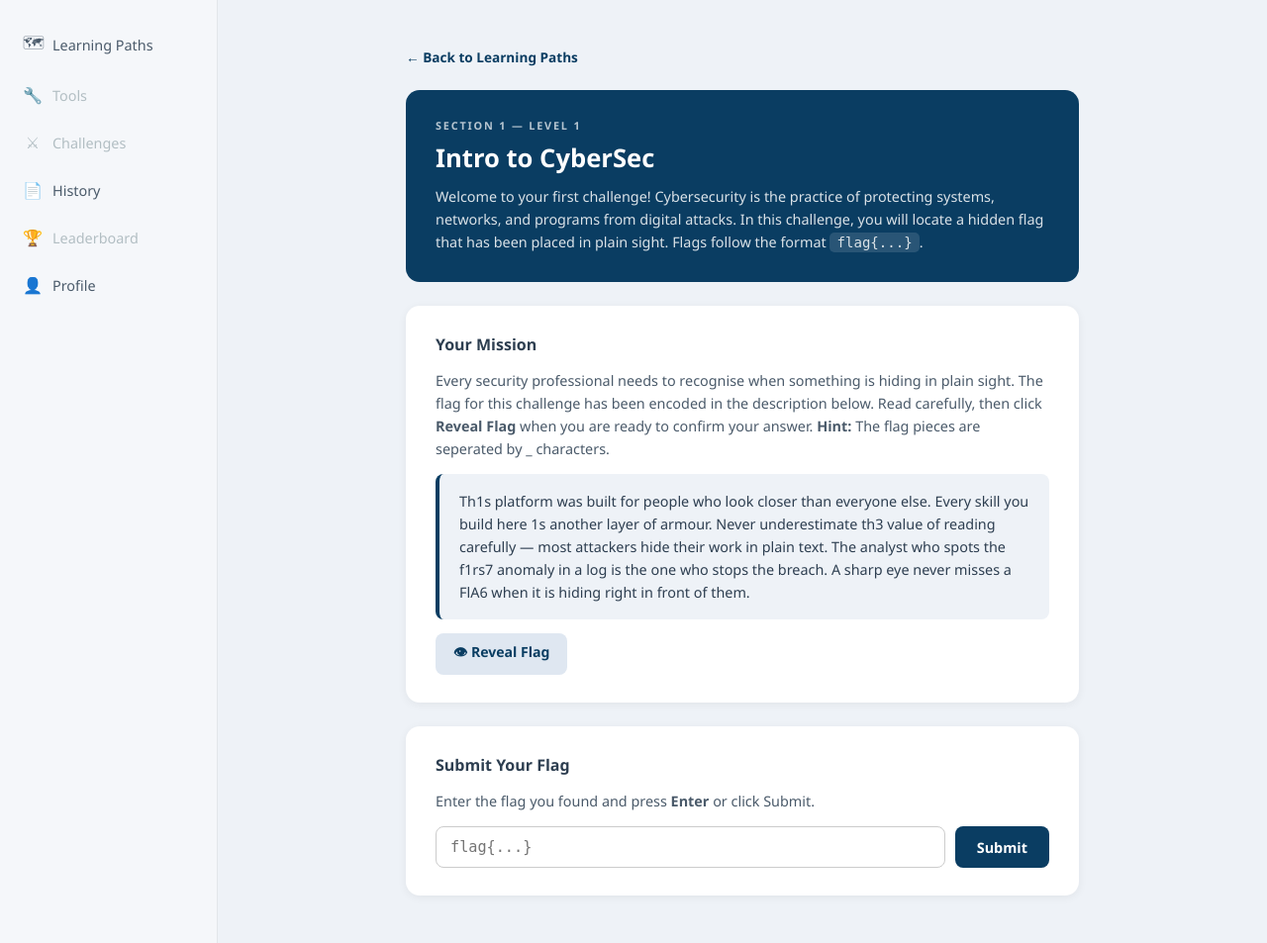
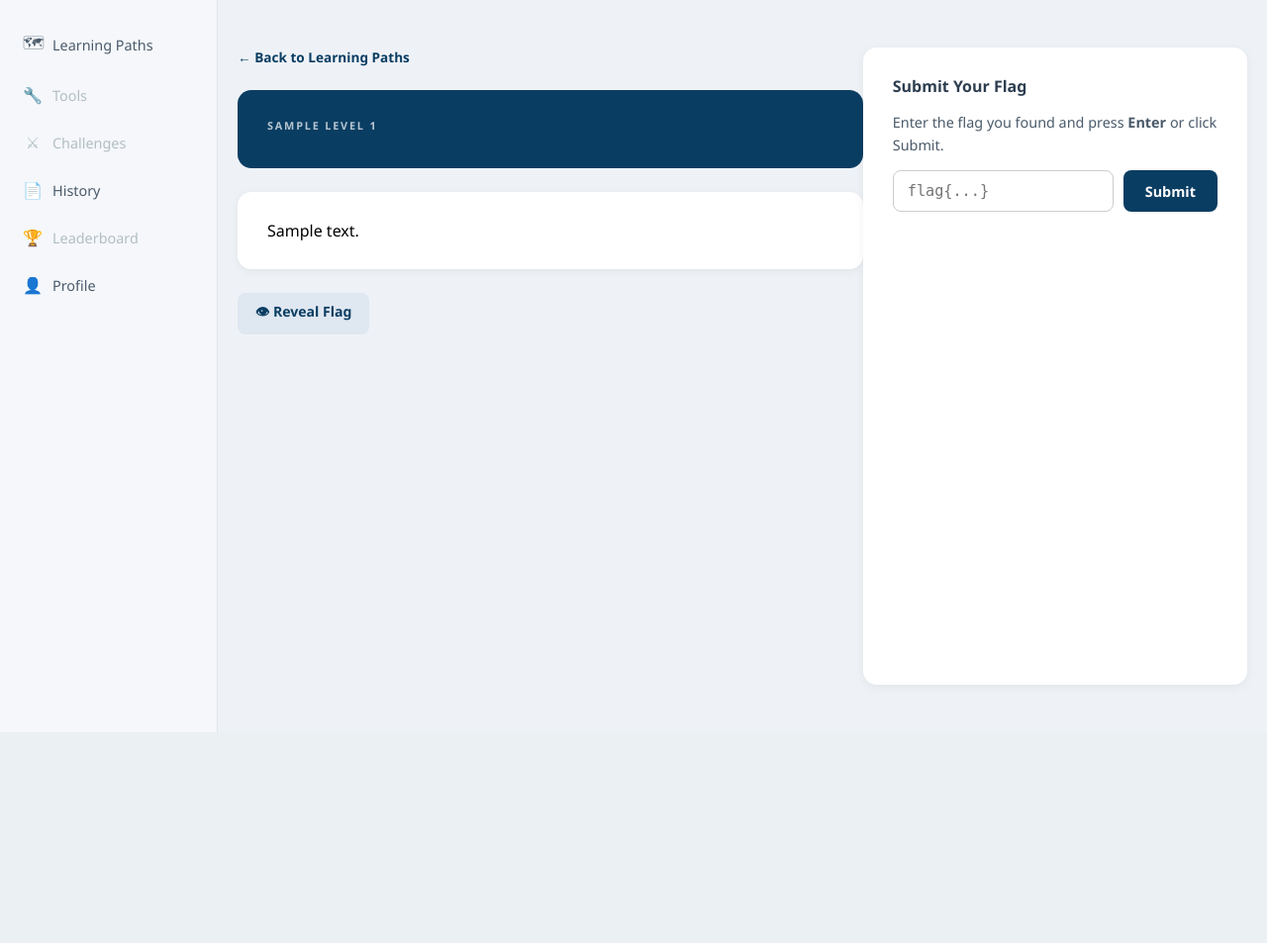
Before and after one commit to mfdco/Cyber-Lab, a Django app: page /challenge/1/ in a window 1280 px wide. Shown: the part 60-1013 px from the top of the page at 99% size. After the commit the page ends 752 px from the top, so only its background shows below. Run offline with Django 5.2, Linux system fonts and the light colour scheme; a user stored in the database is signed in; tables that the repository leaves empty hold one stand-in row (values such as "Sample post").

Commit message:
Made some changes to the html to remove any hard coded problems. Problems can made through the admin page and all problem information can be pasted on a template

```diff
--- a/cyberlab/challenges/templates/challenges/challenge.html
+++ b/cyberlab/challenges/templates/challenges/challenge.html
@@ -54,35 +54,25 @@
 
                 <!-- Challenge Header -->
                 <div class="challenge-header-card">
-                    <span class="challenge-section-label">SECTION 1 &mdash; LEVEL 1</span>
-                    <h1 class="challenge-title">Intro to CyberSec</h1>
-                    <p class="challenge-desc">
-                        Welcome to your first challenge! Cybersecurity is the practice of protecting systems,
-                        networks, and programs from digital attacks. In this challenge, you will locate a hidden
-                        flag that has been placed in plain sight. Flags follow the format
-                        <code class="flag-format">flag{...}</code>.
-                    </p>
+                    <span class="challenge-section-label"> {{ problem.section }} LEVEL {{ problem.problem_number }}</span>
+
+                    <h1 {{ problem.problem_title }}</h1>
+
+                    <p {{ problem.description }}</p>
                 </div>
 
                 <!-- Challenge Body -->
                 <div class="challenge-body-card">
-                    <h2 class="challenge-body-title">Your Mission</h2>
-                    <p class="challenge-body-text">
-                        Every security professional needs to recognise when something is hiding in plain sight.
-                        The flag for this challenge has been encoded in the description below. Read carefully,
-                        then click <strong>Reveal Flag</strong> when you are ready to confirm your answer. <strong>Hint: </strong>The flag pieces are seperated by _ characters.
-                    </p>
 
-                    <div class="challenge-clue-box">
-                        <p>
-                            Th1s platform was built for people who look closer than everyone else.
-                            Every skill you build here 1s another layer of armour.
-                            Never underestimate th3 value of reading carefully &mdash;
-                            most attackers hide their work in plain text.
-                            The analyst who spots the f1rs7 anomaly in a log is the one who stops the breach.
-                            A sharp eye never misses a FlA6 when it is hiding right in front of them.
-                        </p>
+                    <div class="challenge-puzzle_content">
+                        <p> {{ problem.puzzle_content }} </p>
                     </div>
+
+                    {% if problem.hint %}
+                       <p><strong> Hint:</strong> {{ problem.hint }} </p>
+                    {% endif %}
+
+                </div>
 
                     <!-- Reveal Flag Button + Hidden Flag -->
                     <div class="reveal-section">
```
